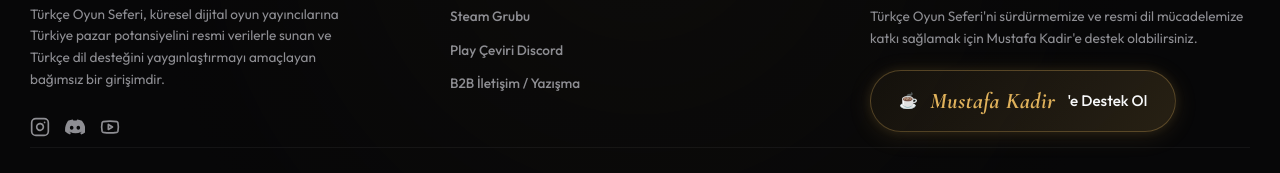
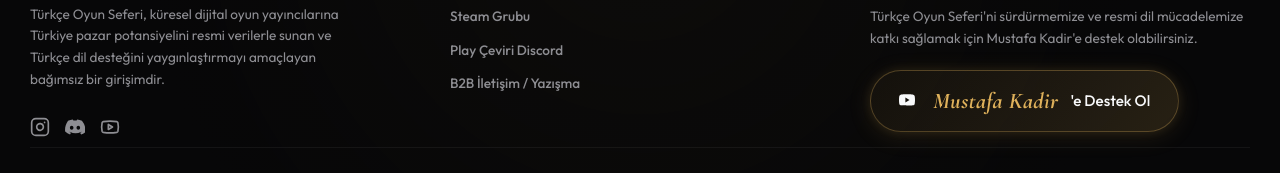
Before and after one commit to ayikaan/turkoyunseferiweb, a SvelteKit app in the folder frontend/: page / in a window 1280 px wide. Shown: the part 3149-3322 px from the top of the page. Built offline with nearby package versions, Linux system fonts and the light colour scheme.

Commit message:
auto: code sync

```diff
--- a/frontend/src/routes/+layout.svelte
+++ b/frontend/src/routes/+layout.svelte
@@ -335,7 +335,10 @@
 					{t.footer.support_desc}
 				</p>
 				<a href="https://youtube.com/MstafaKadir/join" target="_blank" rel="noopener noreferrer" class="btn-coffee-premium">
-					☕ {@html t.footer.support_cta.replace('Mustafa Kadir', '<span class="signature-mustafa">Mustafa Kadir</span>')}
+					<svg width="16" height="16" viewBox="0 0 24 24" fill="currentColor" style="display: inline-block; vertical-align: middle; margin-right: 6px; margin-top: -2px;">
+						<path d="M23.498 6.163a3.003 3.003 0 0 0-2.11-2.11C19.517 3.545 12 3.545 12 3.545s-7.517 0-9.388.508a3.003 3.003 0 0 0-2.11 2.11C0 8.033 0 12 0 12s0 3.967.502 5.837a3.003 3.003 0 0 0 2.11 2.11C4.483 20.455 12 20.455 12 20.455s7.517 0 9.388-.508a3.003 3.003 0 0 0 2.11-2.11C24 15.967 24 12 24 12s0-3.967-.502-5.837zM9.545 15.568V8.432L15.818 12l-6.273 3.568z"/>
+					</svg>
+					{@html t.footer.support_cta.replace('Mustafa Kadir', '<span class="signature-mustafa">Mustafa Kadir</span>')}
 				</a>
 			</div>
 
```
